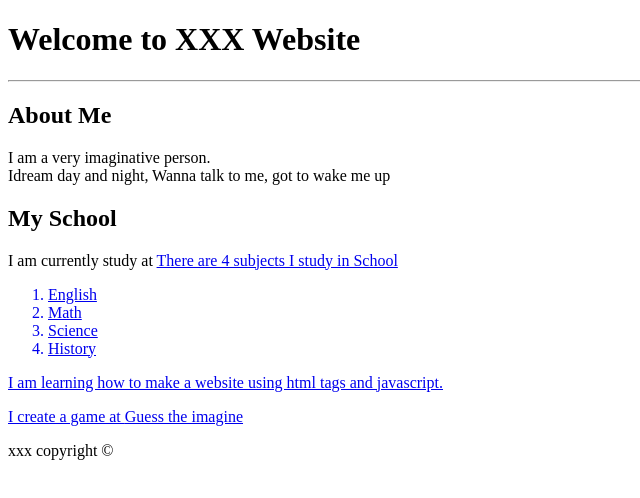
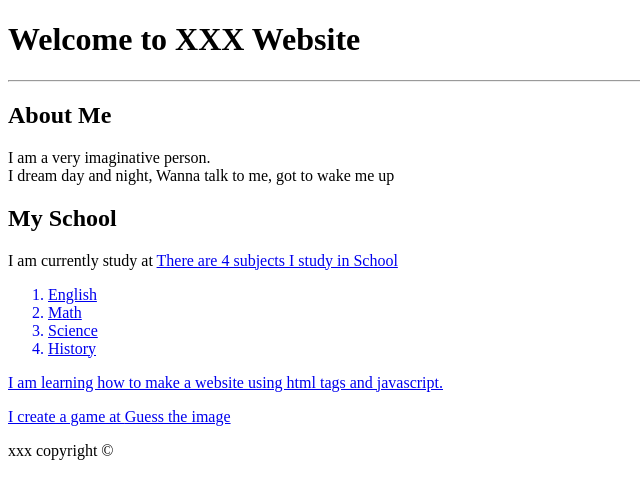
Before and after one commit to nicooollee/-nicole-.github.io, a plain HTML site: page index.html in a window 1280 px wide. Shown: the full height of the page, 0-640 px from the left. Drawn offline with Linux system fonts and the light colour scheme.

Commit message:
Update index.html

```diff
--- a/index.html
+++ b/index.html
@@ -9,7 +9,7 @@
     <hr>
     <h2>About Me</h2>
   <p>I am a very imaginative person. <br>
-  Idream day and night, Wanna talk to me, got to wake me up</p>
+  I dream day and night, Wanna talk to me, got to wake me up</p>
   <h2>My School</h2>
   <p>I am currently study at <a href="https://www.nyp.edu.sg> Secondary School </a> </p>
                                <p> There are 4 subjects I study in School</p>
@@ -21,7 +21,7 @@
 
                                </ol>
                                <p>I am learning how to make a website using html tags and javascript.</p>
-                               <p>I create a game at <a href="guessImages.html">Guess the imagine</a> </p>
+                               <p>I create a game at <a href="guessImages.html">Guess the image</a> </p>
   <p>xxx copyright &copy;</p>
 </body>
 </html>
```
